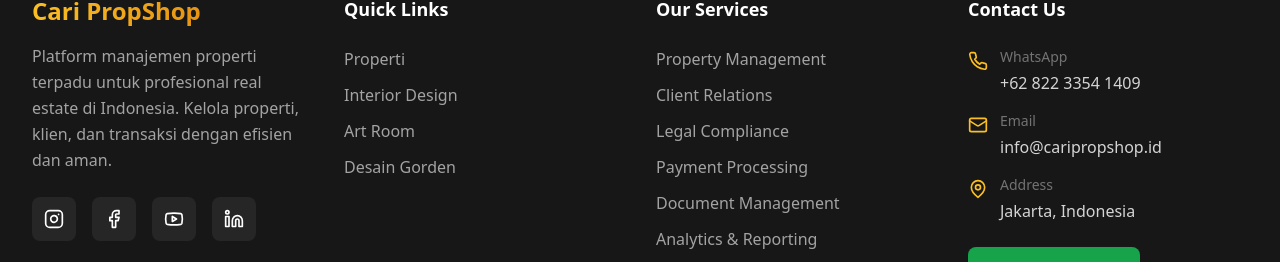
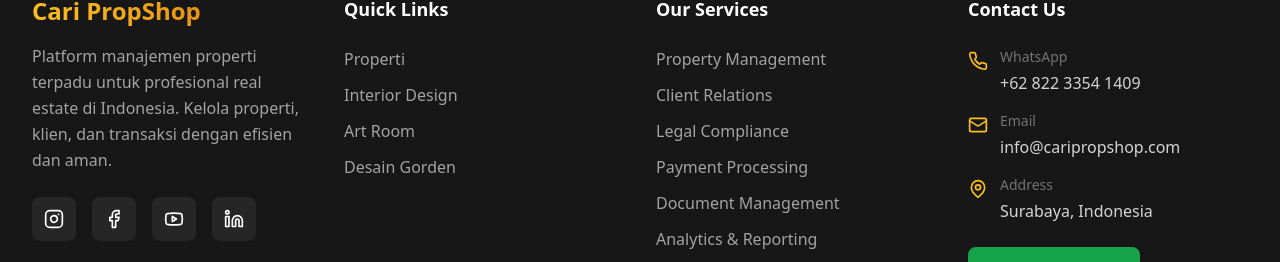
Before and after one commit to yousafbinaslam/CariPropShop, a React (Vite) app: page / in a window 1280 px wide. Shown: the part 5292-5554 px from the top of the page. Built offline with nearby package versions, Linux system fonts and the light colour scheme; no server answers.

Commit message:
Update Contact Information

```diff
--- a/src/components/Footer.tsx
+++ b/src/components/Footer.tsx
@@ -15,13 +15,13 @@ const Footer: React.FC = () => {
     {
       icon: <Mail className="w-5 h-5" />,
       label: 'Email',
-      value: 'info@caripropshop.id',
-      link: 'mailto:info@caripropshop.id',
+      value: 'info@caripropshop.com',
+      link: 'mailto:info@caripropshop.com',
     },
     {
       icon: <MapPin className="w-5 h-5" />,
       label: 'Address',
-      value: 'Jakarta, Indonesia',
+      value: 'Surabaya, Indonesia',
       link: null,
     },
   ];
```
